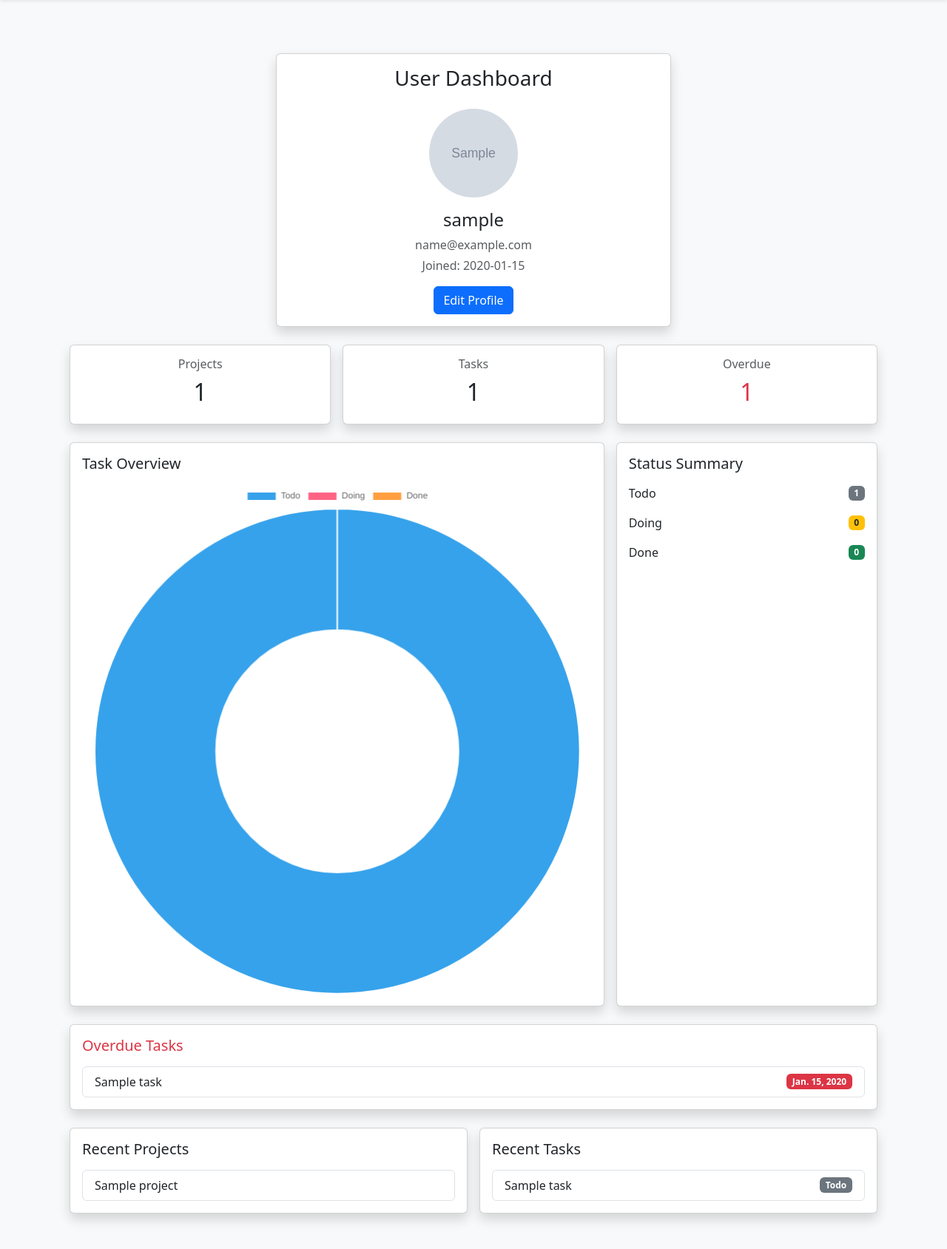
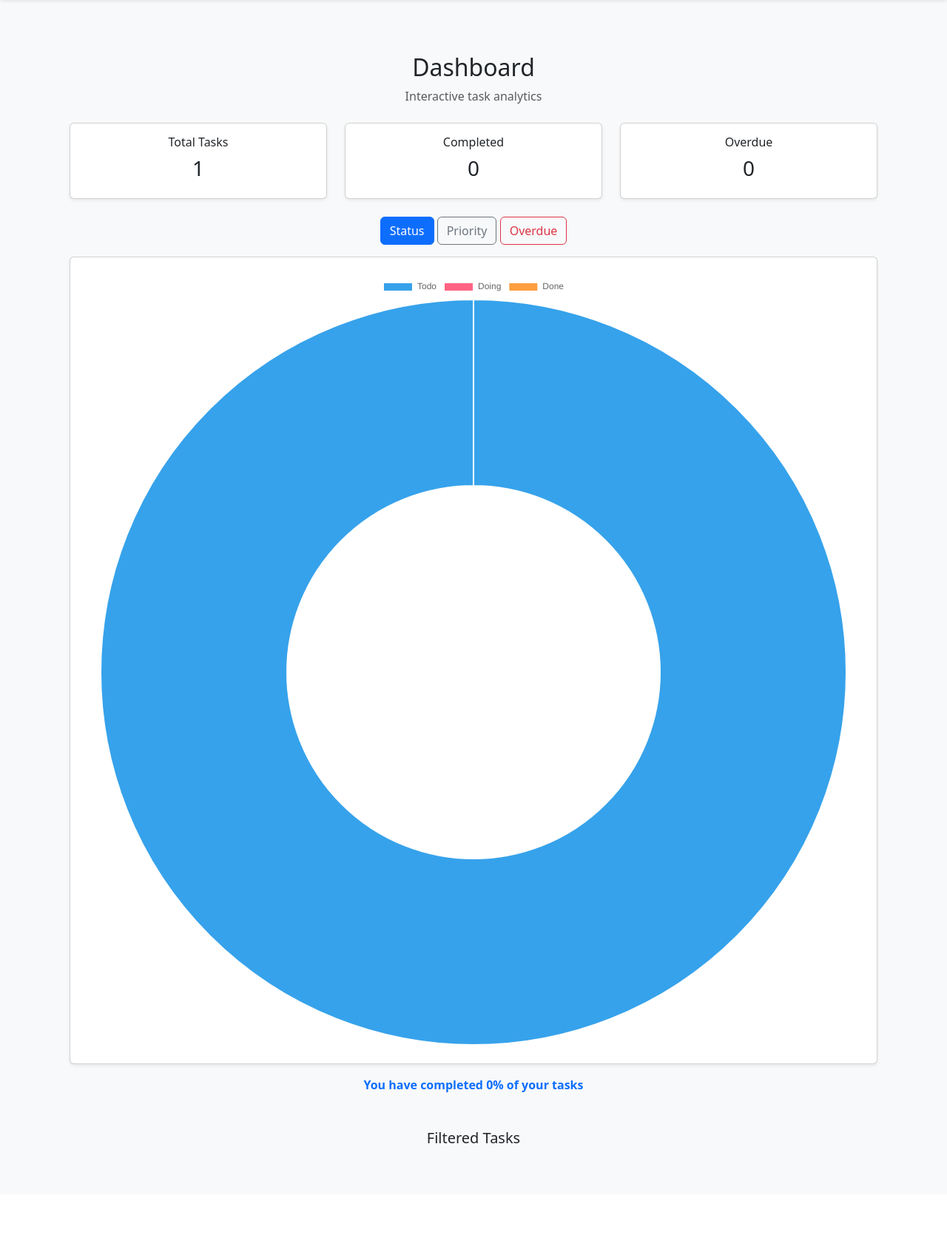
Before and after one commit to Exxavia/notely_project, a Django app: page /accounts/dashboard/ in a window 1280 px wide. Shown: the part 64-1753 px from the top of the page at 74% size. After the commit the page ends 1610 px from the top, so only its background shows below. Run offline with Django 3.2, Linux system fonts and the light colour scheme; a user stored in the database is signed in; tables that the repository leaves empty hold one stand-in row (values such as "Sample post"); grey boxes marked "Sample" are stand-in pictures.

Commit message:
Fix pinned projects and enhance dashboard with AJAX filtering and interactive charts

```diff
--- a/notes/urls.py
+++ b/notes/urls.py
@@ -25,5 +25,8 @@
     path('subtask/<int:task_id>/toggle/', views.toggle_subtask, name='toggle_subtask'),
 
     path('search/', views.search_projects, name='search_projects'),
+    path('chart/<str:type>/', views.chart_data, name='chart_data'),
+    path('tasks/filter/', views.filter_tasks, name='filter_tasks'),
+    path('tasks/api/', views.filter_tasks_api, name='filter_tasks_api'),
 
 ]
--- a/notes/views.py
+++ b/notes/views.py
@@ -9,20 +9,31 @@
 # ---------------- HOME (SEARCH + QUICK + OVERDUE) ----------------
 @login_required
 def home(request):
+    # Get search query
     query = request.GET.get('q', '').strip()
 
+    # Get user projects
     projects = Project.objects.filter(owner=request.user)
 
+    # Apply search filter
     if query:
         projects = projects.filter(title__icontains=query)
 
     projects = projects.order_by('-id')
 
+    # Get quick access tasks
     quick_tasks = Task.objects.filter(
         project__owner=request.user,
         is_quick_access=True
     )
 
+    # FIX: Get pinned projects
+    pinned_projects = Project.objects.filter(
+        owner=request.user,
+        is_pinned=True
+    ).order_by('-id')
+
+    # Get overdue tasks
     today = timezone.now().date()
 
     overdue_tasks = Task.objects.filter(
@@ -31,10 +42,12 @@
         status__in=['todo', 'doing']
     ).order_by('due_date')
 
+    # Render template with all data
     return render(request, 'notes/home.html', {
         'projects': projects,
         'query': query,
         'quick_tasks': quick_tasks,
+        'pinned_projects': pinned_projects,  # required for pinned UI
         'overdue_tasks': overdue_tasks
     })
 
@@ -234,3 +247,106 @@
         "doing": tasks.filter(status='doing').count(),
         "done": tasks.filter(status='done').count(),
     })
+
+# ---------------- CHART DATA (TOP LEVEL DASHBOARD) ----------------
+@login_required
+def chart_data(request, type):
+
+    tasks = Task.objects.filter(project__owner=request.user)
+
+    if type == "status":
+        data = {
+            "labels": ["Todo", "Doing", "Done"],
+            "values": [
+                tasks.filter(status="todo").count(),
+                tasks.filter(status="doing").count(),
+                tasks.filter(status="done").count(),
+            ]
+        }
+
+    elif type == "priority":
+        data = {
+            "labels": ["Low", "Medium", "High"],
+            "values": [
+                tasks.filter(priority="low").count(),
+                tasks.filter(priority="medium").count(),
+                tasks.filter(priority="high").count(),
+            ]
+        }
+
+    elif type == "overdue":
+        overdue = tasks.filter(
+            due_date__lt=timezone.now().date(),
+            status__in=["todo", "doing"]
+        ).count()
+
+        data = {
+            "labels": ["Overdue", "On Time"],
+            "values": [overdue, tasks.count() - overdue]
+        }
+
+    else:
+        data = {"labels": [], "values": []}
+
+    return JsonResponse(data)
+
+# ---------------- FILTER TASKS (FOR CHART CLICK) ----------------
+@login_required
+def filter_tasks(request):
+
+    filter_type = request.GET.get("type")
+
+    tasks = Task.objects.filter(project__owner=request.user)
+
+    if filter_type == "todo":
+        tasks = tasks.filter(status="todo")
+
+    elif filter_type == "doing":
+        tasks = tasks.filter(status="doing")
+
+    elif filter_type == "done":
+        tasks = tasks.filter(status="done")
+
+    elif filter_type == "overdue":
+        tasks = tasks.filter(
+            due_date__lt=timezone.now().date(),
+            status__in=["todo", "doing"]
+        )
+
+    return render(request, "notes/task_filter.html", {
+        "tasks": tasks,
+        "filter_type": filter_type
+    })
+
+
+@login_required
+def filter_tasks_api(request):
+    task_type = request.GET.get("type")
+
+    tasks = Task.objects.filter(project__owner=request.user)
+
+    if task_type == "todo":
+        tasks = tasks.filter(status="todo")
+
+    elif task_type == "doing":
+        tasks = tasks.filter(status="doing")
+
+    elif task_type == "done":
+        tasks = tasks.filter(status="done")
+
+    elif task_type == "overdue":
+        tasks = tasks.filter(
+            due_date__lt=timezone.now(),
+            status__in=["todo", "doing"]
+        )
+
+    data = []
+
+    for t in tasks:
+        data.append({
+            "id": t.id,
+            "title": t.title,
+            "status": t.status
+        })
+
+    return JsonResponse({"tasks": data})
--- a/templates/accounts/dashboard.html
+++ b/templates/accounts/dashboard.html
@@ -8,205 +8,222 @@
 
 <div class="container mt-4">
 
-    <!-- User Info -->
-    <div class="row justify-content-center mb-4">
-        <div class="col-lg-6">
-            <div class="card shadow text-center">
-                <div class="card-body">
-                    <h3 class="mb-4">User Dashboard</h3>
+    <!-- Header -->
+    <div class="text-center mb-4">
+        <h2>Dashboard</h2>
+        <p class="text-muted">Interactive task analytics</p >
+    </div>
 
-                    {% if profile.avatar %}
-                        <img src="{{ profile.avatar.url }}"
-                             width="120"
-                             height="120"
-                             class="rounded-circle mb-3">
-                    {% else %}
-                        <img src="https://cdn-icons-png.flaticon.com/512/149/149071.png"
-                             width="120"
-                             height="120"
-                             class="rounded-circle mb-3">
-                    {% endif %}
+    <!-- Summary -->
+    <div class="row text-center mb-4">
+        <div class="col-md-4">
+            <div class="card shadow-sm p-3">
+                <h6>Total Tasks</h6>
+                <h3 id="total-count">0</h3>
+            </div>
+        </div>
 
-                    <h4>{{ user.username }}</h4>
-                    <p class="text-muted mb-1">{{ user.email }}</p>
-                    <p class="text-muted">Joined: {{ user.date_joined|date:"Y-m-d" }}</p>
+        <div class="col-md-4">
+            <div class="card shadow-sm p-3">
+                <h6>Completed</h6>
+                <h3 id="done-count">0</h3>
+            </div>
+        </div>
 
-                    <a href="/accounts/profile/edit/" class="btn btn-primary">
-                        Edit Profile
-                    </a>
-                </div>
+        <div class="col-md-4">
+            <div class="card shadow-sm p-3">
+                <h6>Overdue</h6>
+                <h3 id="overdue-count">0</h3>
             </div>
         </div>
     </div>
 
-    <!-- Summary Cards -->
-    <div class="row mb-4 g-3">
+    <!-- Buttons -->
+    <div class="text-center mb-3">
+        <button class="btn btn-outline-primary chart-btn active" data-type="status">Status</button>
+        <button class="btn btn-outline-secondary chart-btn" data-type="priority">Priority</button>
+        <button class="btn btn-outline-danger chart-btn" data-type="overdue">Overdue</button>
+    </div>
 
-        <div class="col-md-4">
-            <div class="card shadow text-center h-100">
-                <div class="card-body">
-                    <h6 class="text-muted">Projects</h6>
-                    <h2>{{ stats.project_count }}</h2>
-                </div>
-            </div>
+    <!-- Chart -->
+    <div class="card shadow-sm p-4">
+        <canvas id="taskChart"></canvas>
+    </div>
+
+    <!-- Insight -->
+    <div class="text-center mt-3">
+        <p id="insight-text" class="fw-bold text-primary"></p >
+    </div>
+
+    <!-- 🔥 NEW: Filtered Tasks -->
+    <div class="mt-5">
+        <h5 class="text-center">Filtered Tasks</h5>
+
+        <div id="loading" class="text-center text-muted" style="display:none;">
+            Loading...
         </div>
 
-        <div class="col-md-4">
-            <div class="card shadow text-center h-100">
-                <div class="card-body">
-                    <h6 class="text-muted">Tasks</h6>
-                    <h2>{{ stats.task_count }}</h2>
-                </div>
-            </div>
-        </div>
-
-        <div class="col-md-4">
-            <div class="card shadow text-center h-100">
-                <div class="card-body">
-                    <h6 class="text-muted">Overdue</h6>
-                    <h2 class="text-danger">{{ stats.overdue_count }}</h2>
-                </div>
-            </div>
-        </div>
-
-    </div>
-
-    <!-- Chart + Status Cards -->
-    <div class="row mb-4 g-3">
-
-        <div class="col-lg-8">
-            <div class="card shadow h-100">
-                <div class="card-body">
-                    <h5 class="mb-3">Task Overview</h5>
-                    <canvas id="taskChart"></canvas>
-                </div>
-            </div>
-        </div>
-
-        <div class="col-lg-4">
-            <div class="card shadow h-100">
-                <div class="card-body">
-                    <h5 class="mb-3">Status Summary</h5>
-
-                    <div class="d-flex justify-content-between align-items-center mb-3">
-                        <span>Todo</span>
-                        <span class="badge bg-secondary">{{ stats.todo }}</span>
-                    </div>
-
-                    <div class="d-flex justify-content-between align-items-center mb-3">
-                        <span>Doing</span>
-                        <span class="badge bg-warning text-dark">{{ stats.doing }}</span>
-                    </div>
-
-                    <div class="d-flex justify-content-between align-items-center">
-                        <span>Done</span>
-                        <span class="badge bg-success">{{ stats.done }}</span>
-                    </div>
-                </div>
-            </div>
-        </div>
-
-    </div>
-
-    <!-- Overdue Tasks -->
-    <div class="card shadow mb-4">
-        <div class="card-body">
-            <h5 class="text-danger mb-3">Overdue Tasks</h5>
-
-            <ul class="list-group">
-                {% for t in overdue_tasks %}
-                    <li class="list-group-item d-flex justify-content-between align-items-center">
-                        <span>{{ t.title }}</span>
-                        <span class="badge bg-danger">{{ t.due_date }}</span>
-                    </li>
-                {% empty %}
-                    <li class="list-group-item text-muted">
-                        No overdue tasks
-                    </li>
-                {% endfor %}
-            </ul>
-        </div>
-    </div>
-
-    <!-- Recent Projects and Recent Tasks -->
-    <div class="row g-3">
-
-        <div class="col-md-6">
-            <div class="card shadow h-100">
-                <div class="card-body">
-                    <h5 class="mb-3">Recent Projects</h5>
-
-                    <ul class="list-group">
-                        {% for p in projects %}
-                            <li class="list-group-item">
-                                {{ p.title }}
-                            </li>
-                        {% empty %}
-                            <li class="list-group-item text-muted">
-                                No projects
-                            </li>
-                        {% endfor %}
-                    </ul>
-                </div>
-            </div>
-        </div>
-
-        <div class="col-md-6">
-            <div class="card shadow h-100">
-                <div class="card-body">
-                    <h5 class="mb-3">Recent Tasks</h5>
-
-                    <ul class="list-group">
-                        {% for t in tasks %}
-                            <li class="list-group-item d-flex justify-content-between align-items-center">
-                                <span>{{ t.title }}</span>
-                                <span class="badge
-                                    {% if t.status == 'todo' %}bg-secondary
-                                    {% elif t.status == 'doing' %}bg-warning text-dark
-                                    {% elif t.status == 'done' %}bg-success
-                                    {% endif %}
-                                ">
-                                    {{ t.status|title }}
-                                </span>
-                            </li>
-                        {% empty %}
-                            <li class="list-group-item text-muted">
-                                No tasks
-                            </li>
-                        {% endfor %}
-                    </ul>
-                </div>
-            </div>
-        </div>
-
+        <ul id="task-list" class="list-group mt-3"></ul>
     </div>
 
 </div>
 
 <script src="https://cdn.jsdelivr.net/npm/chart.js"></script>
+
 <script>
-document.addEventListener("DOMContentLoaded", function () {
+
+let chart = null;
+
+/* Initialize chart */
+function initChart(labels, values) {
+
     const ctx = document.getElementById("taskChart");
-    if (!ctx) return;
 
-    const todo = Number("{{ stats.todo|default:0 }}");
-    const doing = Number("{{ stats.doing|default:0 }}");
-    const done = Number("{{ stats.done|default:0 }}");
-
-    new Chart(ctx, {
+    chart = new Chart(ctx, {
         type: "doughnut",
         data: {
-            labels: ["Todo", "Doing", "Done"],
+            labels: labels,
             datasets: [{
-                data: [todo, doing, done]
+                data: values
             }]
         },
         options: {
-            responsive: true,
-            maintainAspectRatio: true
+
+            /* 🔥 CHANGED: no redirect anymore */
+            onClick: function(e, elements) {
+
+                if (!elements.length) return;
+
+                const index = elements[0].index;
+                const label = chart.data.labels[index].toLowerCase();
+
+                loadFilteredTasks(label);
+            }
         }
     });
+}
+
+
+/* Load chart */
+function loadChart(type) {
+
+    fetch(`/chart/${type}/`)
+    .then(res => res.json())
+    .then(data => {
+
+        if (chart) {
+            chart.data.labels = data.labels;
+            chart.data.datasets[0].data = data.values;
+            chart.update();
+        } else {
+            initChart(data.labels, data.values);
+        }
+
+        const total = data.values.reduce((a, b) => a + b, 0);
+        document.getElementById("total-count").innerText = total;
+
+        if (type === "status") {
+
+            document.getElementById("done-count").innerText = data.values[2] || 0;
+
+            const percent = total ? Math.round((data.values[2] / total) * 100) : 0;
+
+            document.getElementById("insight-text").innerText =
+                `You have completed ${percent}% of your tasks`;
+        }
+
+        if (type === "overdue") {
+
+            document.getElementById("overdue-count").innerText = data.values[0] || 0;
+
+            document.getElementById("insight-text").innerText =
+                `${data.values[0]} tasks are overdue`;
+        }
+
+        if (type === "priority") {
+
+            document.getElementById("insight-text").innerText =
+                "Task distribution by priority";
+        }
+
+    });
+}
+
+
+/* 🔥 NEW FUNCTION */
+function loadFilteredTasks(type) {
+
+    const list = document.getElementById("task-list");
+    const loading = document.getElementById("loading");
+
+    list.innerHTML = "";
+    loading.style.display = "block";
+
+    fetch(`/tasks/api/?type=${type}`)
+    .then(res => res.json())
+    .then(data => {
+
+        loading.style.display = "none";
+
+        if (!data.tasks.length) {
+            list.innerHTML = `
+                <li class="list-group-item text-muted text-center">
+                    No tasks found
+                </li>
+            `;
+            return;
+        }
+
+        data.tasks.forEach(task => {
+
+            const li = document.createElement("li");
+
+            li.className = "list-group-item d-flex justify-content-between align-items-center";
+
+            li.innerHTML = `
+                <span>${task.title}</span>
+                <span class="badge bg-${getColor(task.status)}">
+                    ${task.status}
+                </span>
+            `;
+
+            list.appendChild(li);
+        });
+
+    });
+}
+
+
+/* Status color */
+function getColor(status) {
+
+    if (status === "todo") return "secondary";
+    if (status === "doing") return "warning";
+    if (status === "done") return "success";
+
+    return "dark";
+}
+
+
+/* Button switch */
+document.querySelectorAll('.chart-btn').forEach(btn => {
+
+    btn.addEventListener('click', function() {
+
+        document.querySelectorAll('.chart-btn').forEach(b => b.classList.remove("active"));
+        this.classList.add("active");
+
+        loadChart(this.dataset.type);
+    });
+
 });
+
+
+/* Initial load */
+document.addEventListener("DOMContentLoaded", function () {
+    loadChart("status");
+});
+
 </script>
 
 {% endblock %}
```
Also changed, not shown: templates/notes/home.html (+54 -38 lines), templates/notes/task_filter.html (added, +49 -0 lines).
